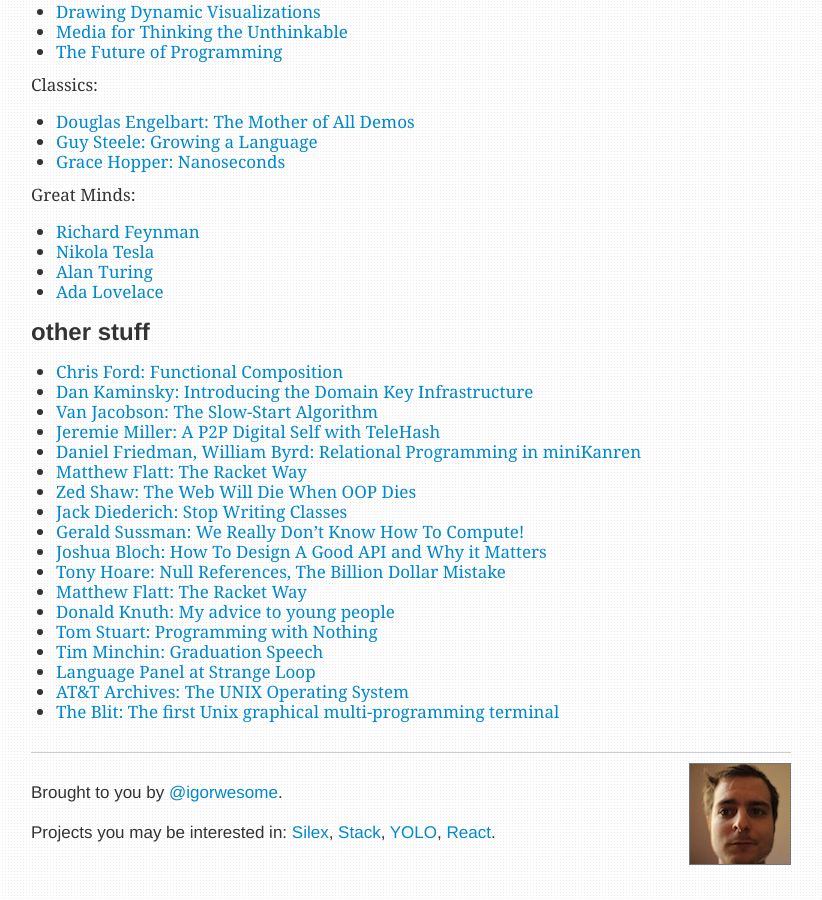
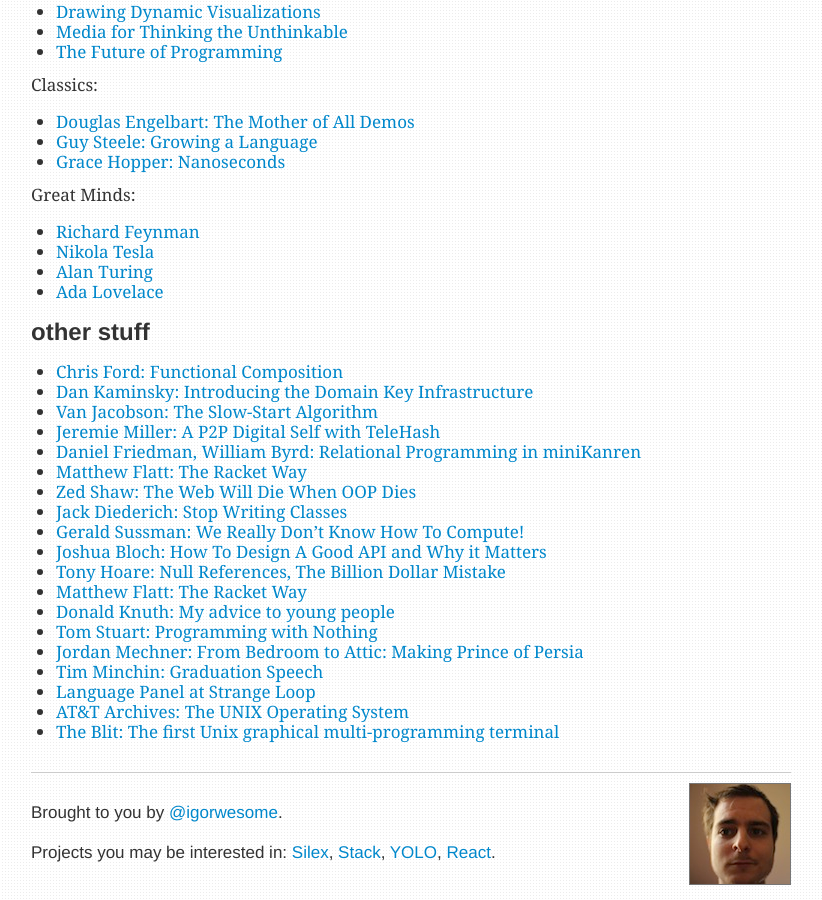
Before and after one commit to igorw/weblog, a Jekyll site: the page built from videoshelf.md, in a window 1280 px wide and 900 px high, scrolled down 593 px. Shown: the whole window, without its empty margins (229-1051 px from the left). Built offline with Jekyll 4.4.1, drawn with Linux system fonts in a browser that asks for light colours; Markdown is read by kramdown in place of the engine named in the settings.

Commit message:
add Jordan Mechner

```diff
--- a/videoshelf.md
+++ b/videoshelf.md
@@ -65,6 +65,7 @@
 * [Matthew Flatt: The Racket Way](http://www.infoq.com/presentations/Racket)
 * [Donald Knuth: My advice to young people](https://www.youtube.com/watch?v=75Ju0eM5T2c)
 * [Tom Stuart: Programming with Nothing](http://rubymanor.org/3/videos/programming_with_nothing/)
+* [Jordan Mechner: From Bedroom to Attic: Making Prince of Persia](https://vimeo.com/53918011)
 * [Tim Minchin: Graduation Speech](https://www.youtube.com/watch?v=yoEezZD71sc)
 * [Language Panel at Strange Loop](http://www.infoq.com/presentations/Language-Panel)
 * [AT&T Archives: The UNIX Operating System](https://www.youtube.com/watch?v=tc4ROCJYbm0)
```
